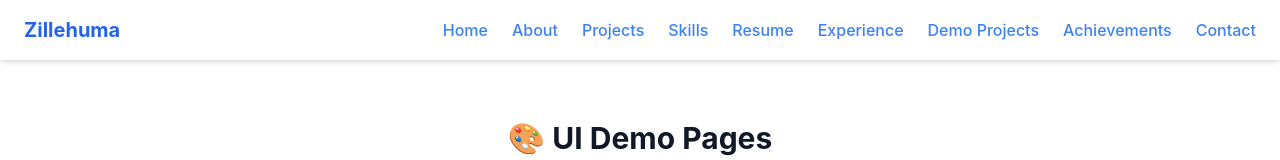
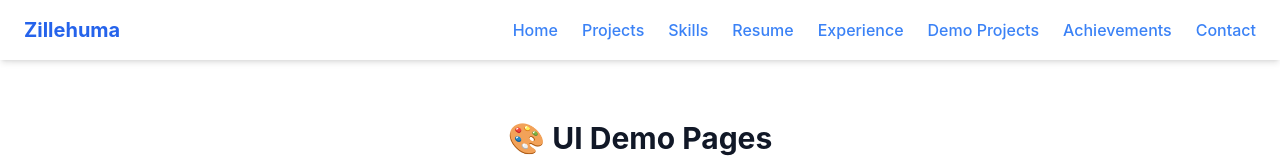
Before and after one commit to zillehuma693/zille_portfolio, a React (Create React App) app: page /demos in a window 1280 px wide. Shown: the top 160 px of the page. Built offline with nearby package versions, Linux system fonts and the light colour scheme.

Commit message:
Updated resume page and images

```diff
--- a/src/components/Navbar.jsx
+++ b/src/components/Navbar.jsx
@@ -40,7 +40,6 @@ const NavLinks = ({ setMenuOpen }) => {
   return (
     <>
       <Link to="/" onClick={handleClick} className="text-blue-500 font-medium hover:underline">Home</Link>
-      <Link to="/about" onClick={handleClick} className="text-blue-500 font-medium hover:underline">About</Link>
       <Link to="/projects" onClick={handleClick} className="text-blue-500 font-medium hover:underline">Projects</Link>
       <Link to="/skills" onClick={handleClick} className="text-blue-500 font-medium hover:underline">Skills</Link>
       <Link to="/resume" onClick={handleClick} className="text-blue-500 font-medium hover:underline">Resume</Link>
```
